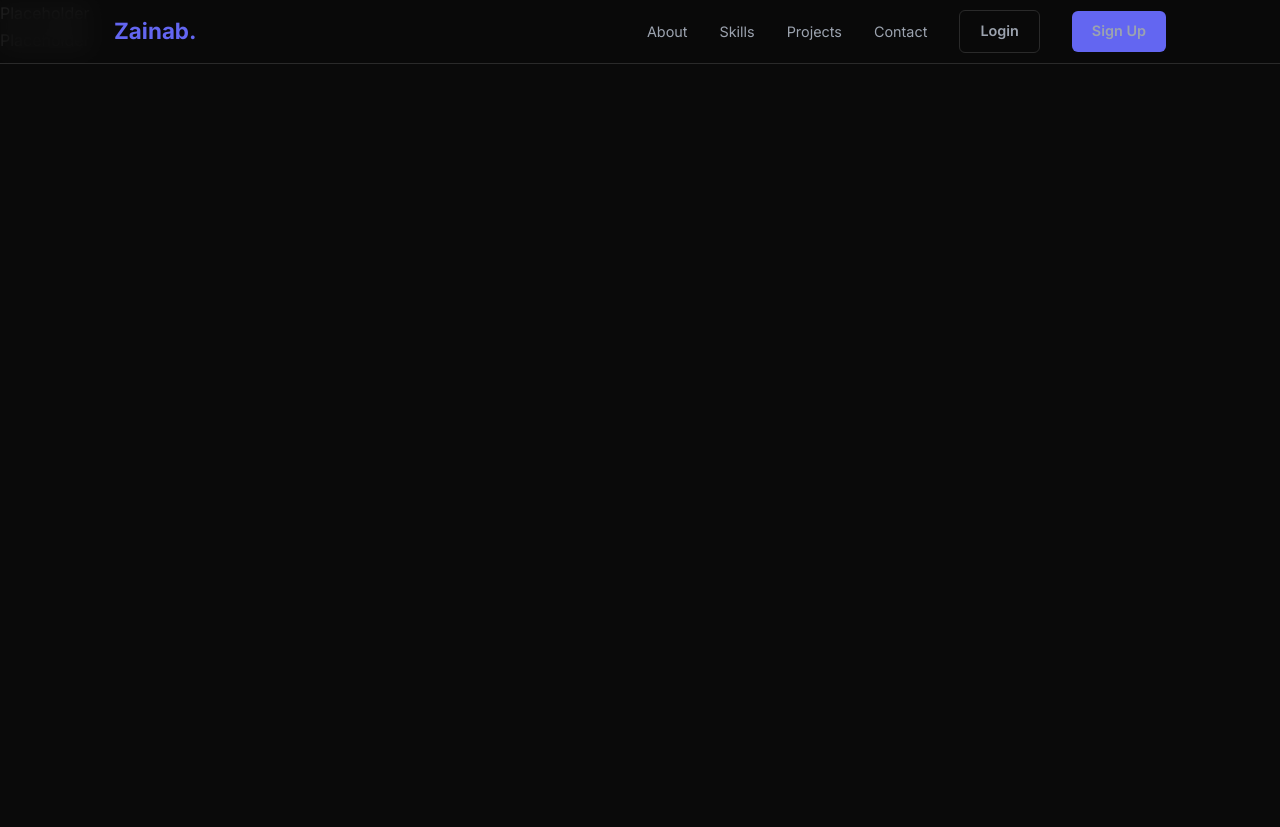
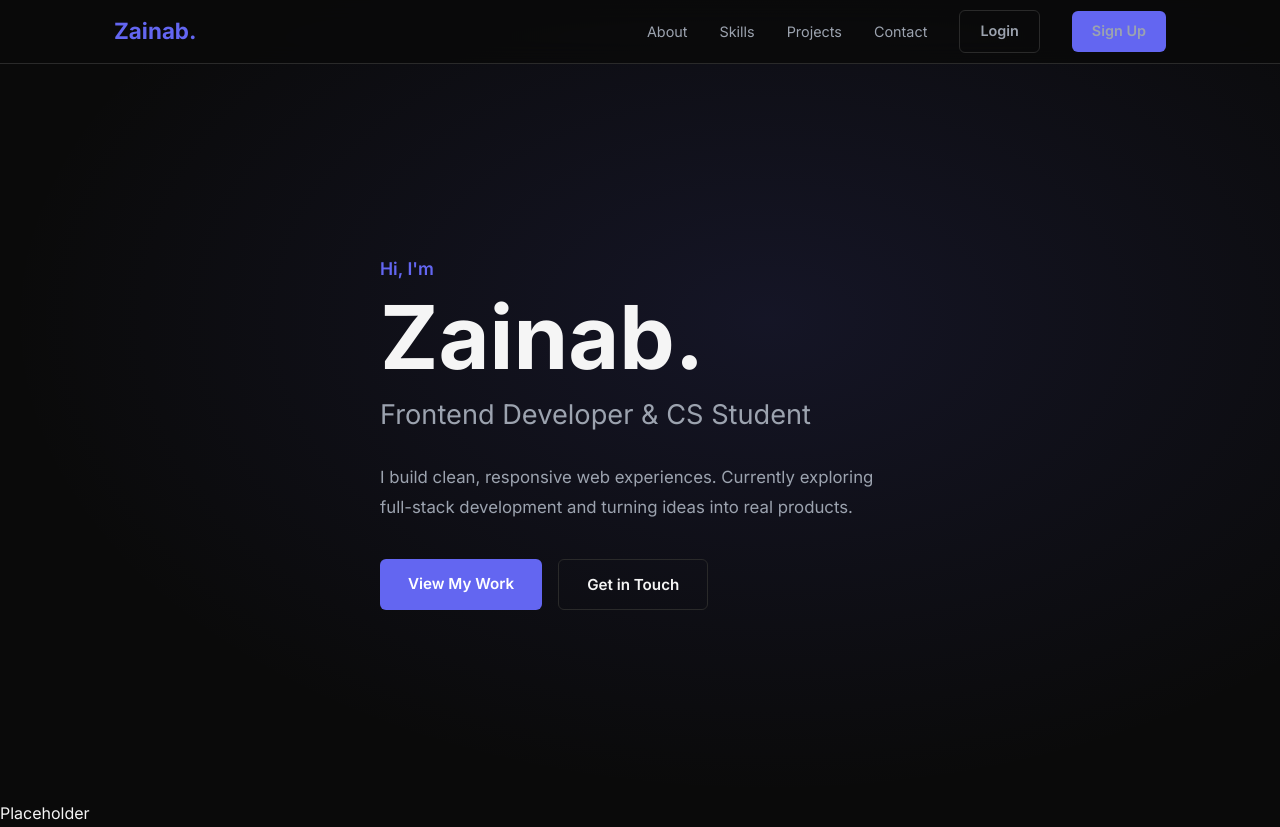
Before and after one commit to zainab845/portfolio-, a React (Vite) app: page / in a window 1280 px wide. Before the commit the page ends 800 px from the top, so only its background shows below. Built offline with nearby package versions, Linux system fonts and the light colour scheme.

Commit message:
added hero section

```diff
--- a/src/index.css
+++ b/src/index.css
@@ -152,3 +152,48 @@ button { cursor: pointer; font-family: inherit; }
   }
   .navbar-links.open { display: flex; }
 }
+/* ===== HERO ===== */
+.hero {
+  min-height: 100vh;
+  display: flex;
+  align-items: center;
+  padding-top: 64px; /* navbar height */
+  background: radial-gradient(ellipse at 60% 40%, rgba(99,102,241,0.12) 0%, transparent 70%);
+}
+
+.hero-content { max-width: 680px; }
+
+.hero-greeting {
+  color: var(--color-primary);
+  font-weight: 600;
+  font-size: 1.1rem;
+  margin-bottom: 8px;
+}
+
+.hero-name {
+  font-size: clamp(3rem, 8vw, 5.5rem);
+  font-weight: 800;
+  line-height: 1.05;
+  margin-bottom: 8px;
+}
+
+.hero-role {
+  font-size: clamp(1.2rem, 3vw, 1.7rem);
+  font-weight: 400;
+  color: var(--color-text-muted);
+  margin-bottom: 24px;
+}
+
+.hero-desc {
+  font-size: 1.05rem;
+  color: var(--color-text-muted);
+  max-width: 520px;
+  margin-bottom: 36px;
+  line-height: 1.8;
+}
+
+.hero-actions {
+  display: flex;
+  gap: 16px;
+  flex-wrap: wrap;
+}
--- a/src/pages/Home.jsx
+++ b/src/pages/Home.jsx
@@ -1,3 +1,9 @@
-export default function ComponentName() {
-  return <div>Placeholder</div>
+import Hero from '../sections/Hero'
+
+export default function Home() {
+  return (
+    <main>
+      <Hero />
+    </main>
+  )
 }
--- a/src/sections/Hero.jsx
+++ b/src/sections/Hero.jsx
@@ -0,0 +1,19 @@
+export default function Hero() {
+  return (
+    <section className="hero" id="home">
+      <div className="container hero-content">
+        <p className="hero-greeting">Hi, I'm</p>
+        <h1 className="hero-name">Zainab.</h1>
+        <h2 className="hero-role">Frontend Developer & CS Student</h2>
+        <p className="hero-desc">
+          I build clean, responsive web experiences. Currently exploring
+          full-stack development and turning ideas into real products.
+        </p>
+        <div className="hero-actions">
+          <a href="#projects" className="btn btn-primary">View My Work</a>
+          <a href="#contact" className="btn btn-outline">Get in Touch</a>
+        </div>
+      </div>
+    </section>
+  )
+}
```
